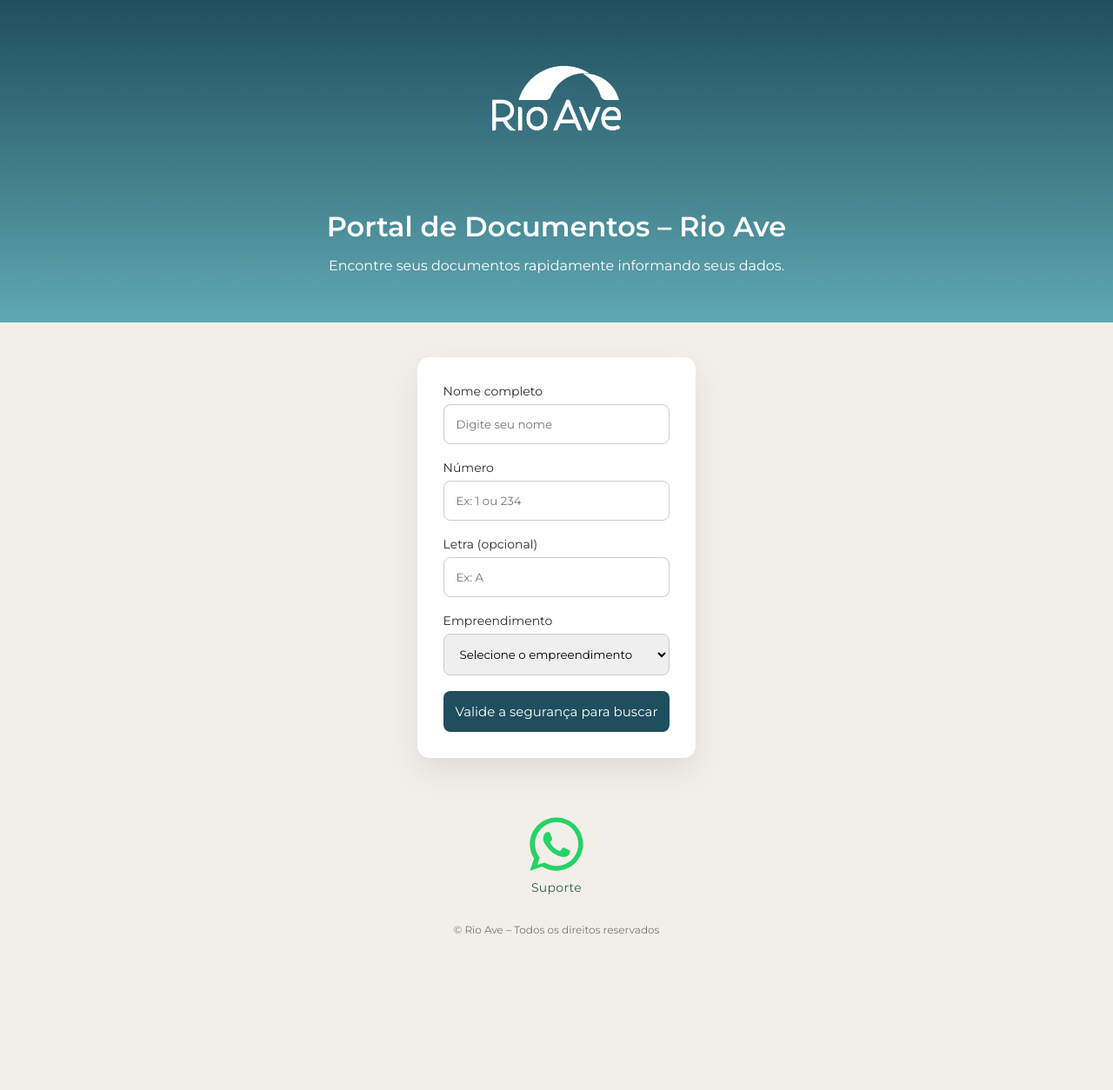
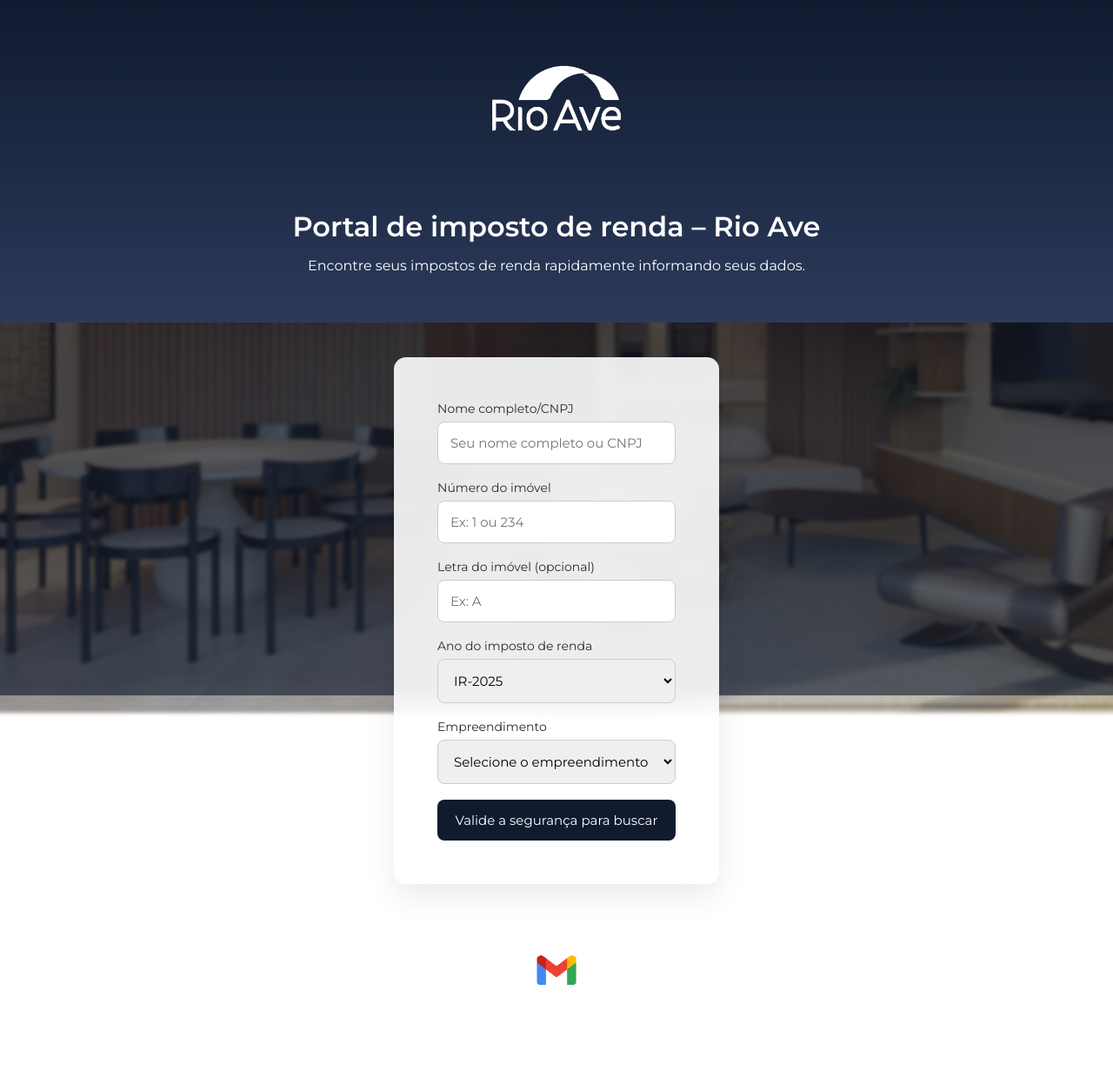
Before and after one commit to JuniorDarc/Site_IR, a Flask app: page / in a window 1280 px wide. Shown: the whole page at 87% size. Before the commit the page ends 1074 px from the top, so only its background shows below. Run offline with Flask 3, Linux system fonts and the light colour scheme; some libraries are stand-ins or nearby versions.

Commit message:
Add files via upload

```diff
--- a/static/css/style.css
+++ b/static/css/style.css
@@ -1,8 +1,8 @@
 @import url('https://fonts.googleapis.com/css2?family=Montserrat:wght@300;400;600&display=swap');
 
 :root {
-  --azul: #1f4e5f;
-  --azul-claro: #5fa8b3;
+  --azul: #101b30;
+  --azul-claro: #2c3a5a;
   --areia: #f2efe9;
   --verde: #6b8f71;
   --texto: #2b2b2b;
@@ -16,8 +16,26 @@
 
 body {
   margin: 0;
-  background: var(--areia);
   color: var(--texto);
+  position: relative;
+  min-height: 100vh;
+}
+
+body::before {
+  content: "";
+  position: fixed;
+  inset: 0;
+  background: url("/static/img/bg.jpg") center/cover no-repeat;
+  filter: blur(2px);
+  transform: scale(1.05); /* evita bordas cortadas */
+  z-index: -2;
+}
+body::after {
+  content: "";
+  position: fixed;
+  inset: 0;
+  background: rgba(10, 20, 40, 0.6);
+  z-index: -1;
 }
 
 /* HEADER */
@@ -38,22 +56,32 @@
   font-weight: 600;
 }
 
-/* MAIN */
 .main-container {
   display: flex;
   justify-content: center;
-  padding: 40px 20px;
+  padding: 40px 40px;
+  max-width: 1200px;
+  margin: 0 auto;
 }
 
 .form-box {
-  background: var(--branco);
   width: 100%;
-  max-width: 420px;
-  padding: 30px;
+  max-width: 700px;
+  padding: 50px;
   border-radius: 14px;
   box-shadow: 0 15px 35px rgba(0,0,0,0.08);
+  background: rgba(255, 255, 255, 0.9);
+  backdrop-filter: blur(6px);
 }
-
+input,
+select {
+  width: 100%;
+  padding: 16px;
+  margin-bottom: 18px;
+  border-radius: 8px;
+  border: 1px solid #ccc;
+  font-size: 15px;
+}
 label {
   font-size: 14px;
   margin-bottom: 6px;
@@ -121,7 +149,7 @@
   text-align: center;
   padding: 20px;
   font-size: 12px;
-  color: #777;
+  color: #ffffff;
 }
 /* Loader */
 .loader {
@@ -191,30 +219,31 @@
     display: none;
 }
 
-.whatsapp-suporte {
+.email-suporte {
   margin-top: 24px;
   display: flex;
   flex-direction: column;
   align-items: center;
   gap: 6px;
   text-decoration: none;
-    color: #2f5d50; /* verde suave */
+  color: #2f5d50;
   font-weight: 500;
   transition: transform 0.3s ease, opacity 0.3s ease;
 }
 
-.whatsapp-suporte img {
+.email-suporte img {
   width: 70px;
   height: 70px;
 }
 
-.whatsapp-suporte:hover {
+.email-suporte:hover {
   transform: translateY(-3px);
   opacity: 0.85;
 }
 
-.whatsapp-suporte span {
+.email-suporte span {
   font-size: 14px;
+  color: #ffffff;
   letter-spacing: 0.3px;
 }
 
@@ -288,13 +317,13 @@
     padding: 10px;
   }
 
-  /* WHATSAPP */
-  .whatsapp-suporte img {
+  /* EMAIL */
+  .email-suporte img {
     width: 56px;
     height: 56px;
   }
 
-  .whatsapp-suporte span {
+  .email-suporte span {
     font-size: 13px;
   }
 
--- a/templates/index.html
+++ b/templates/index.html
@@ -10,21 +10,27 @@
 <body>
     <header class="header">
         <img src="{{ url_for('static', filename='img/logo-rio-ave.png') }}" alt="Rio Ave Logo" class="logo">
-        <h1>Portal de Documentos – Rio Ave</h1>
-        <p>Encontre seus documentos rapidamente informando seus dados.</p>
+        <h1>Portal de imposto de renda – Rio Ave</h1>
+        <p>Encontre seus impostos de renda rapidamente informando seus dados.</p>
     </header>
 
     <main class="main-container">
         <section class="form-section">
             <form id="formulario" class="form-box">
-                <label for="nome">Nome completo</label>
-                <input type="text" id="nome" name="nome" placeholder="Digite seu nome" required>
+                <label for="nome">Nome completo/CNPJ</label>
+                <input type="text" id="nome" name="nome" placeholder="Seu nome completo ou CNPJ" required>
 
-                <label for="numero">Número</label>
+                <label for="numero">Número do imóvel</label>
                 <input type="text" id="numero" name="numero" placeholder="Ex: 1 ou 234" required>
 
-                <label for="letra">Letra (opcional)</label>
+                <label for="letra">Letra do imóvel (opcional)</label>
                 <input type="text" id="letra" name="letra" placeholder="Ex: A" maxlength="1">
+
+                <label for="ano_ir">Ano do imposto de renda</label>
+                <select id="ano_ir" name="ano_ir" required>
+                    <option value="IR-2025">IR-2025</option>
+                </select>
+
 
                 <label for="empreendimento">Empreendimento</label>
                 <select id="empreendimento" name="empreendimento" required>
@@ -61,12 +67,12 @@
     </main>
 
 <a
-        href="https://wa.me/5581999999999?text=Olá,%20preciso%20de%20ajuda%20com%20meus%20documentos%20Rio%20Ave."
+    href="mailto:suporte@rioave.com.br?subject=Suporte Rio Ave&body=Olá, preciso de ajuda com meus documentos."
     target="_blank"
     rel="noopener noreferrer"
-        class="whatsapp-suporte"
+    class="email-suporte"
 >
-        <img src="{{ url_for('static', filename='img/whatsapp.svg') }}" alt="WhatsApp">
+    <img src="{{ url_for('static', filename='img/gmail.png') }}" alt="Email">
     <span>Suporte</span>
 </a>
 
```
Also changed, not shown: static/img/bg.jpg (added), static/img/gmail.png (added). Lines whose indentation alone changed are shown as unchanged.
